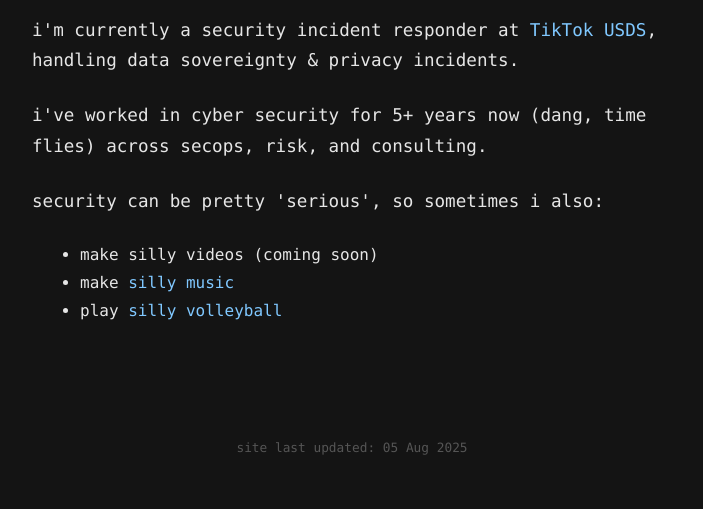
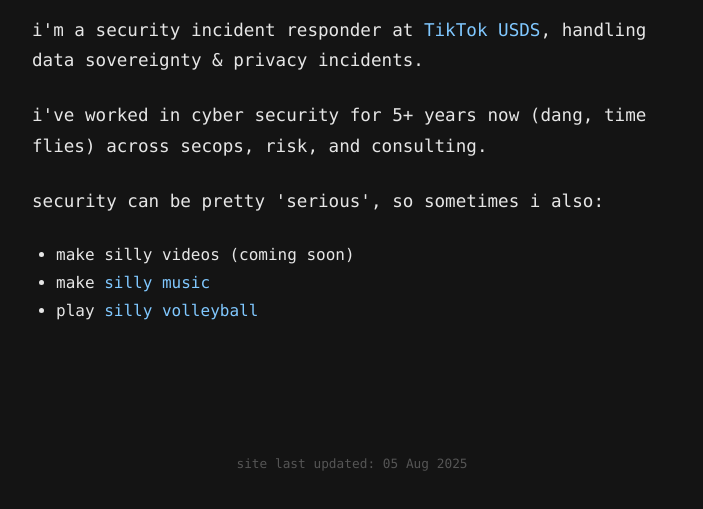
Before and after one commit to j-wsy/portfolio-site, an Eleventy site: page src/index.md in a window 1280 px wide. Shown: the part 211-720 px from the top of the page, without its empty margins (288-991 px from the left). Built offline with nearby package versions, Linux system fonts and the light colour scheme; Eleventy itself is replaced by a stand-in of ours; files that its build step writes are made by us from their sources.

Commit message:
good for now

```diff
--- a/docs/style.css
+++ b/docs/style.css
@@ -66,6 +66,18 @@ main {
 ----------------------------------- */
 .font-bold {
   font-weight: bold;
+}
+
+article ul {
+  list-style: disc;
+  padding-left: 1.5rem;
+  margin-bottom: 1rem;
+}
+
+article ol {
+  list-style: decimal;
+  padding-left: 1.5rem;
+  margin-bottom: 1rem;
 }
 
 article h1 {
--- a/src/index.md
+++ b/src/index.md
@@ -5,7 +5,7 @@ title: 👋 hi! i'm justin.
 
 # 👋 hi! i'm justin.
 
-i'm currently a security incident responder at [TikTok USDS](https://usds.tiktok.com/what-is-usds), handling data sovereignty & privacy incidents.
+i'm a security incident responder at [TikTok USDS](https://usds.tiktok.com/what-is-usds), handling data sovereignty & privacy incidents.
 
 i've worked in cyber security for 5+ years now (dang, time flies) across secops, risk, and consulting.
 
--- a/src/style.css
+++ b/src/style.css
@@ -66,6 +66,18 @@ main {
 ----------------------------------- */
 .font-bold {
   font-weight: bold;
+}
+
+article ul {
+  list-style: disc;
+  padding-left: 1.5rem;
+  margin-bottom: 1rem;
+}
+
+article ol {
+  list-style: decimal;
+  padding-left: 1.5rem;
+  margin-bottom: 1rem;
 }
 
 article h1 {
```
Also changed, not shown: docs/index.html (+1 -1 lines).
